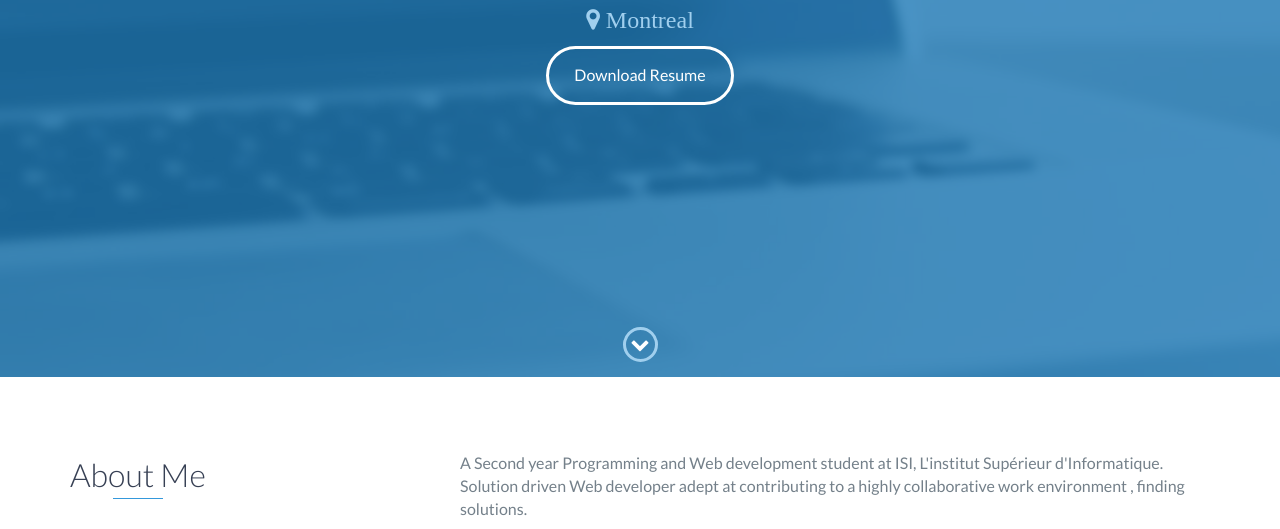
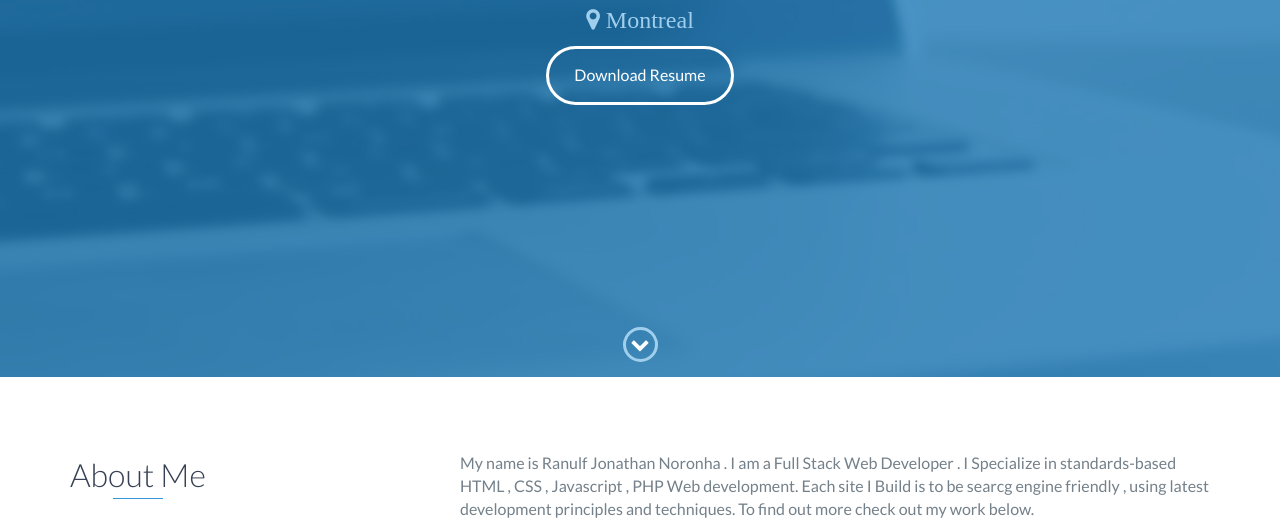
Before and after one commit to ranulfjn/portfolio, a website: page index.html in a window 1280 px wide. Shown: the part 423-952 px from the top of the page. Drawn offline with nearby package versions, Linux system fonts and the light colour scheme.

Commit message:
projects

```diff
--- a/index.html
+++ b/index.html
@@ -74,7 +74,10 @@
                 </div>
                 <div class="col-md-8">
                     <p>
-                        A Second year Programming and Web development student at ISI, L'institut Supérieur d'Informatique.  Solution driven Web developer adept at contributing to a highly collaborative work environment , finding solutions.
+                        My name is Ranulf Jonathan Noronha . I am  a Full Stack Web Developer .
+                        I Specialize in standards-based HTML , CSS , Javascript , PHP Web development.
+                        Each site I Build is to be searcg engine friendly , using latest development principles and techniques.
+                        To find out more check out my work below.
                     </p>
                 </div>
             </div>
@@ -164,7 +167,7 @@
         <div class="education-block">
             <h3>Sahyadri College of Engineering and Management</h3>
             <span class="education-date">Aug 2014 - Jul 2018</span>
-            <h4>Bachelor of Science in Computer Science and Engineering</h4>
+            <h4>Bachelor of Engineering in Computer Science and Engineering</h4>
         </div>
         <!-- End .education-block -->
     </div>
```
